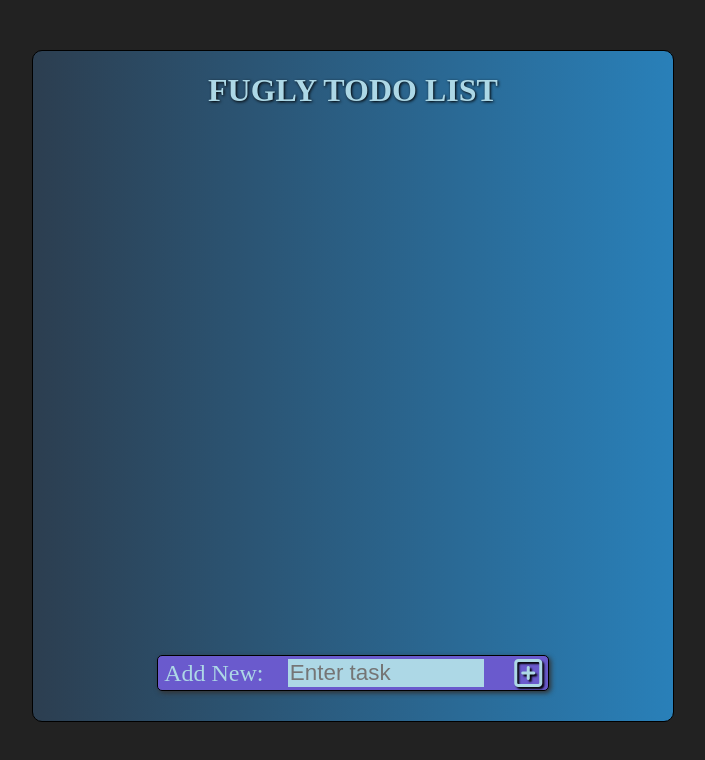
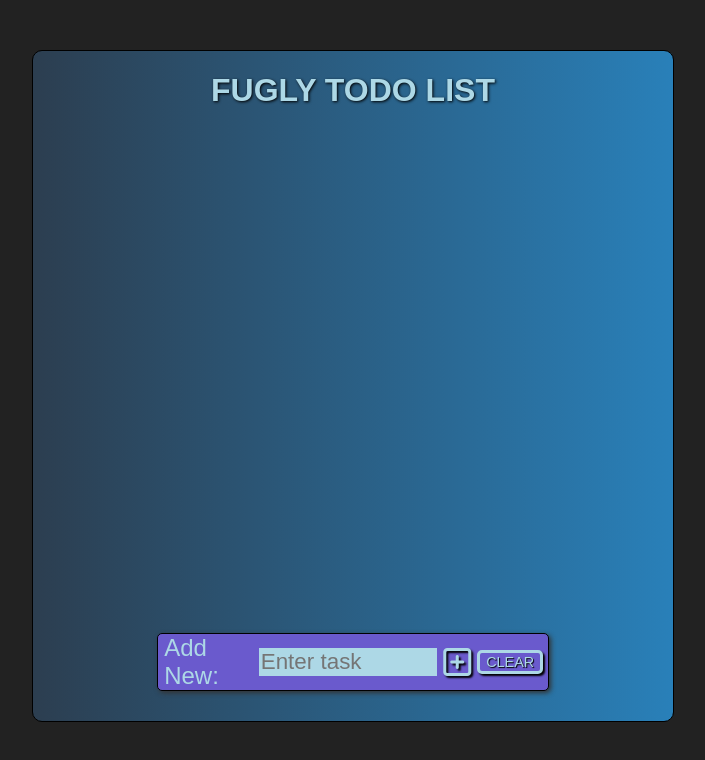
Before and after one commit to Chris-Hesterman/SimpleTodo, a React (Create React App) app: page / in a window 1280 px wide. Shown: the top 760 px of the page, without its empty margins (287-992 px from the left). Built offline with nearby package versions, Linux system fonts and the light colour scheme; the HTML template or start-up script is replaced by a standard one.

Commit message:
added clear list functionality, tweaked some more css

```diff
--- a/src/NewTodoForm.css
+++ b/src/NewTodoForm.css
@@ -12,10 +12,11 @@
   box-shadow: 2px 2px 5px #333;
 }
 
-.NewTodoForm button {
+.NewTodoForm-submit {
   background: none;
   border: none;
   outline: none;
+  align-items: center;
 }
 
 .NewTodoForm input {
@@ -36,3 +37,20 @@
   text-shadow: none;
   transform: translate(2px, 2px);
 }
+
+.clearTodoList {
+  font-size: .9rem;
+  background: slateblue;
+  color: lightblue;
+  border: 3px solid lightblue;
+  border-radius: 5px;
+  text-shadow: 1px 1px 1px black;
+  box-shadow: 2px 2px 2px black;
+  margin: 0 5px 0 0;
+  outline: none;
+}
+
+.clearTodoList:active {
+  box-shadow: none;
+  transform: translate(2px, 2px);
+}
--- a/src/NewTodoForm.js
+++ b/src/NewTodoForm.js
@@ -9,6 +9,7 @@ class NewTodoForm extends Component {
     };
     this.handleChange = this.handleChange.bind(this);
     this.handleSubmit = this.handleSubmit.bind(this);
+    this.handleClear = this.handleClear.bind(this);
   }
 
   handleChange(e) {
@@ -23,10 +24,14 @@ class NewTodoForm extends Component {
     }
   }
 
+  handleClear(e) {
+    this.props.clearTodos();
+  }
+
   render() {
     return (
-      <div>
-        <form onSubmit={this.handleSubmit} className="NewTodoForm">
+      <div >
+        <form className="NewTodoForm" onSubmit={this.handleSubmit}>
           <label htmlFor="task">Add New: </label>
           <input
             id="task"
@@ -37,10 +42,12 @@ class NewTodoForm extends Component {
             onChange={this.handleChange}
             autoFocus
           />
-          <button>
-            <i className="far fa-plus-square" />
+          <button className="NewTodoForm-submit">
+            <i type="submit" className="far fa-plus-square" />
           </button>
+          <button type="button" className="clearTodoList" onClick={this.handleClear}>CLEAR</button>
         </form>
+
       </div>
     );
   }
--- a/src/Todo.js
+++ b/src/Todo.js
@@ -15,7 +15,6 @@ class Todo extends Component {
   }
 
   handleClick(e) {
-    console.log(e.target.className)
     if (e.target.className.includes('Todo-edit')) {
       this.setState({ edit: true });
     } else if (e.target.className.includes('Todo-complete')) {
--- a/src/TodoList.css
+++ b/src/TodoList.css
@@ -1,6 +1,7 @@
 .TodoList {
   display: flex;
   flex-direction: column;
+  font-family: sans-serif;
   align-items: center;
   justify-content: space-between;
   padding-bottom: 30px;
--- a/src/TodoList.js
+++ b/src/TodoList.js
@@ -13,6 +13,7 @@ export default class TodoList extends Component {
     this.addTodo = this.addTodo.bind(this);
     this.editTodo = this.editTodo.bind(this);
     this.removeTodo = this.removeTodo.bind(this);
+    this.clearTodos = this.clearTodos.bind(this);
   }
 
   addTodo(todo) {
@@ -31,22 +32,27 @@ export default class TodoList extends Component {
     this.setState({ todos: minusTodo });
   }
 
+  clearTodos() {
+    this.setState({ todos: [] });
+  }
+
   render() {
     const todoListItems = this.state.todos.map((todo) => {
       return (
-        <Todo
-          key={todo.id}
+        <li key={todo.id}>
+          <Todo
           todo={todo}
           remove={this.removeTodo}
           edit={this.editTodo}
-        />
+          />
+        </li>
       );
     });
     return (
       <div className="TodoList">
         <h1>FUGLY TODO LIST </h1>
         <ul className="TodoList-list">{todoListItems}</ul>
-        <NewTodoForm addTodo={this.addTodo} />
+        <NewTodoForm addTodo={this.addTodo} clearTodos={this.clearTodos}/>
       </div>
     );
   }
```
